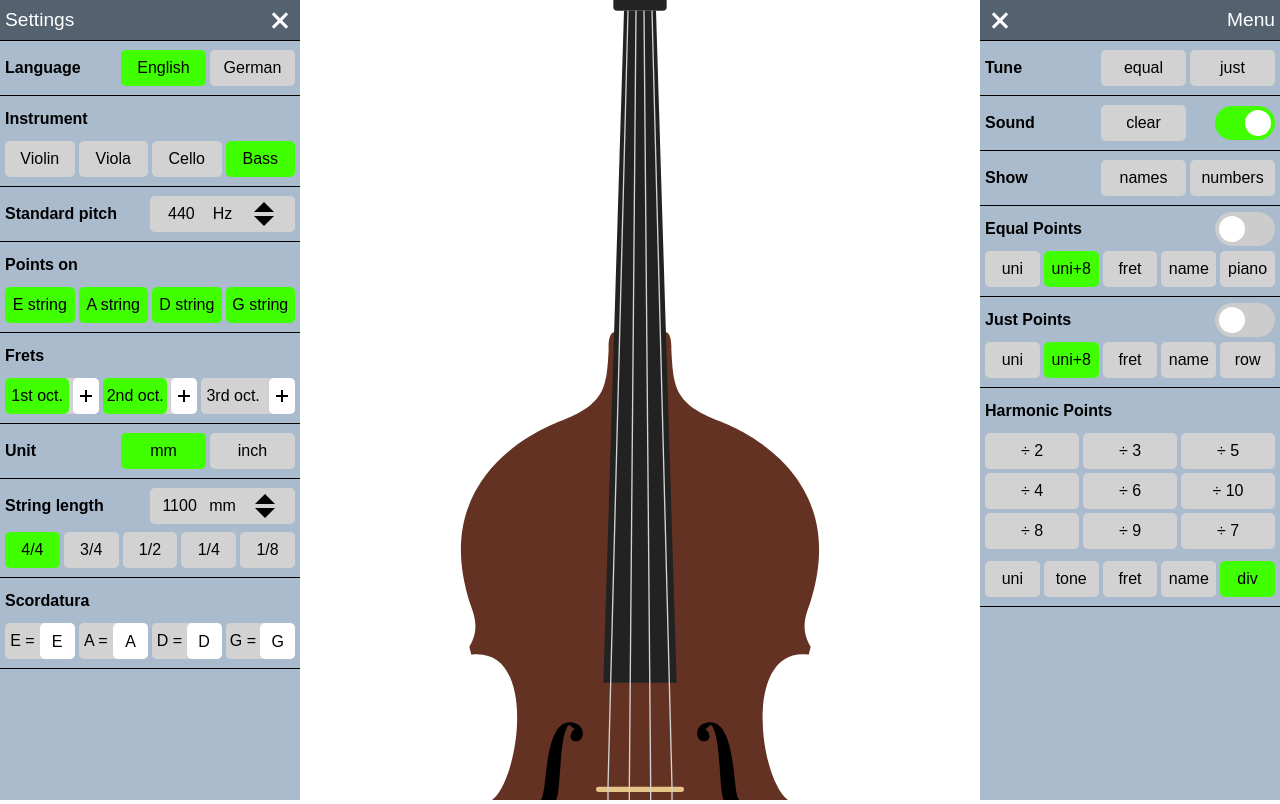
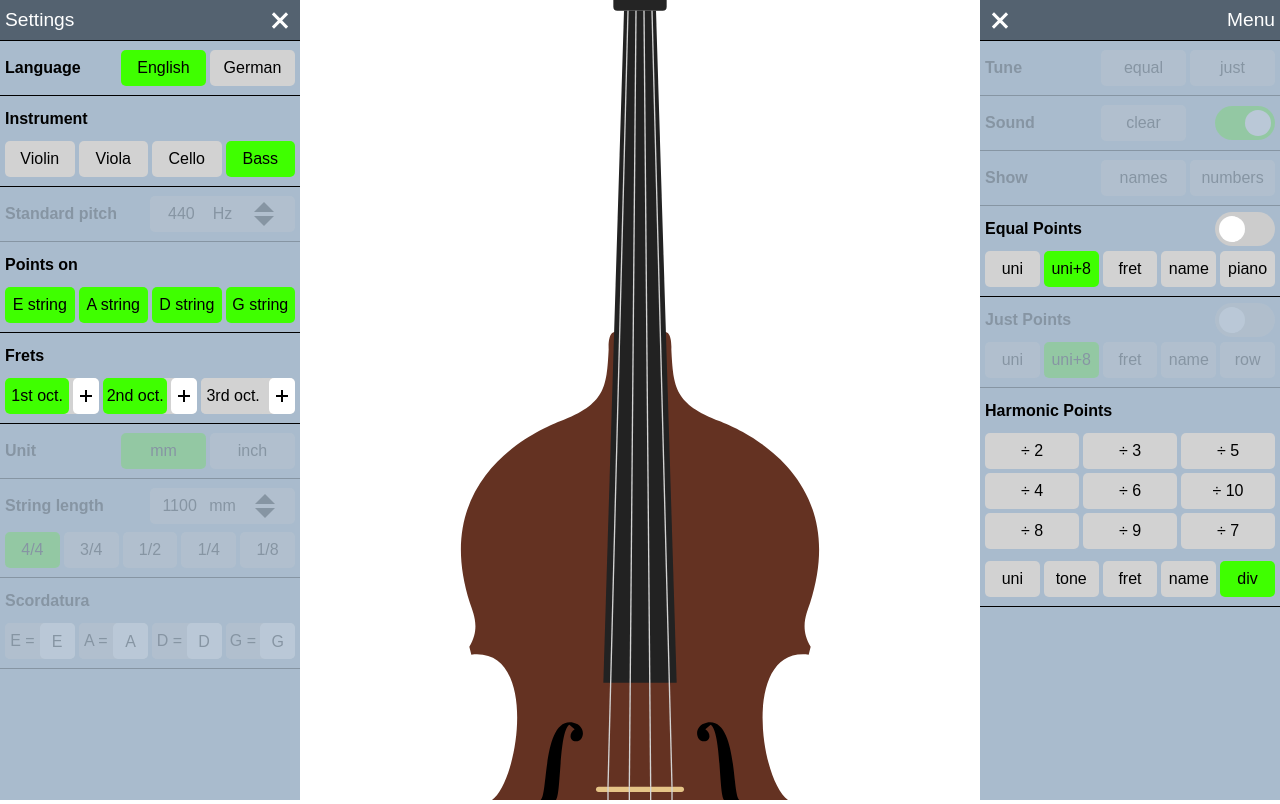
Before and after one commit to ruperthunz/fingerboard-app, a React (Vite) app: page /#/bass in a window 1280 px wide. Built offline with nearby package versions, Linux system fonts and the light colour scheme.

Commit message:
made visually what's working

```diff
--- a/src/components/menu/JustPoints.jsx
+++ b/src/components/menu/JustPoints.jsx
@@ -8,7 +8,7 @@ export function JustPoints() {
     useContext(Context)
 
   return (
-    <div className="widget">
+    <div className="widget todo">
       <div className="widget-label">
         {t.justPoints}
         <div className="switch-wrapper">
--- a/src/components/menu/Show.jsx
+++ b/src/components/menu/Show.jsx
@@ -13,7 +13,7 @@ export function Show() {
   }
 
   return (
-    <div className="widget">
+    <div className="widget todo">
       <div className="widget-content alt-1">
         <div className="widget-label">{t.show}</div>
         <div className="btn-container">
--- a/src/components/menu/Sound.jsx
+++ b/src/components/menu/Sound.jsx
@@ -5,7 +5,7 @@ export function Sound() {
   const { t, soundEnabled, setSoundEnabled } = useContext(Context)
 
   return (
-    <div className="widget">
+    <div className="widget todo">
       <div className="widget-content alt-1">
         <div className="widget-label">{t.sound}</div>
         <div className="btn-container">
--- a/src/components/menu/Tune.jsx
+++ b/src/components/menu/Tune.jsx
@@ -13,7 +13,7 @@ export function Tune() {
   }
 
   return (
-    <div className="widget">
+    <div className="widget todo">
       <div className="widget-content alt-1">
         <div className="widget-label">{t.tune}</div>
         <div className="btn-container">
--- a/src/components/settings/PitchSetting.jsx
+++ b/src/components/settings/PitchSetting.jsx
@@ -5,7 +5,7 @@ export function PitchSetting() {
   const { t, pitch, setPitch } = useContext(Context)
 
   return (
-    <div className="widget">
+    <div className="widget todo">
       <div className="alt-2">
         <div className="widget-label">{t.standardPitch}</div>
         <div className="btn-container">
--- a/src/components/settings/ScordaturaSetting.jsx
+++ b/src/components/settings/ScordaturaSetting.jsx
@@ -32,7 +32,7 @@ export function ScordaturaSetting() {
   }
 
   return (
-    <div className="widget">
+    <div className="widget todo">
       <div className="widget-label">{t.scordatura}</div>
       <div className="widget-content">
         <div className="btn-container">
--- a/src/components/settings/Settings.jsx
+++ b/src/components/settings/Settings.jsx
@@ -25,7 +25,7 @@ export function Settings() {
       <PitchSetting />
       <PointsSetting />
       <FretsSetting />
-      <UnitSetting />
+      <UnitSetting className="todo" />
       <StringLenghtSetting />
       <ScordaturaSetting />
     </div>
--- a/src/components/settings/StringLengthSetting.jsx
+++ b/src/components/settings/StringLengthSetting.jsx
@@ -49,7 +49,7 @@ export function StringLenghtSetting() {
   }, [stringLength])
 
   return (
-    <div className="widget">
+    <div className="widget todo">
       <div className="alt-2">
         <div className="widget-label">{t.stringLength}</div>
         <div className="btn-container">
--- a/src/components/settings/UnitSetting.jsx
+++ b/src/components/settings/UnitSetting.jsx
@@ -5,7 +5,7 @@ export function UnitSetting() {
   const { t, unit, setUnit, stringLength, setStringLength } =
     useContext(Context)
   return (
-    <div className="widget">
+    <div className="widget todo">
       <div className="widget-content alt-1">
         <div className="widget-label">{t.unit}</div>
         <div className="btn-container">
--- a/src/styles/menus-styles.css
+++ b/src/styles/menus-styles.css
@@ -410,3 +410,8 @@ input:checked + .slider:before {
 .switch-takes-50 {
   width: 50%;
 }
+
+.todo {
+  opacity: 0.2;
+  cursor: not-allowed;
+}
```
